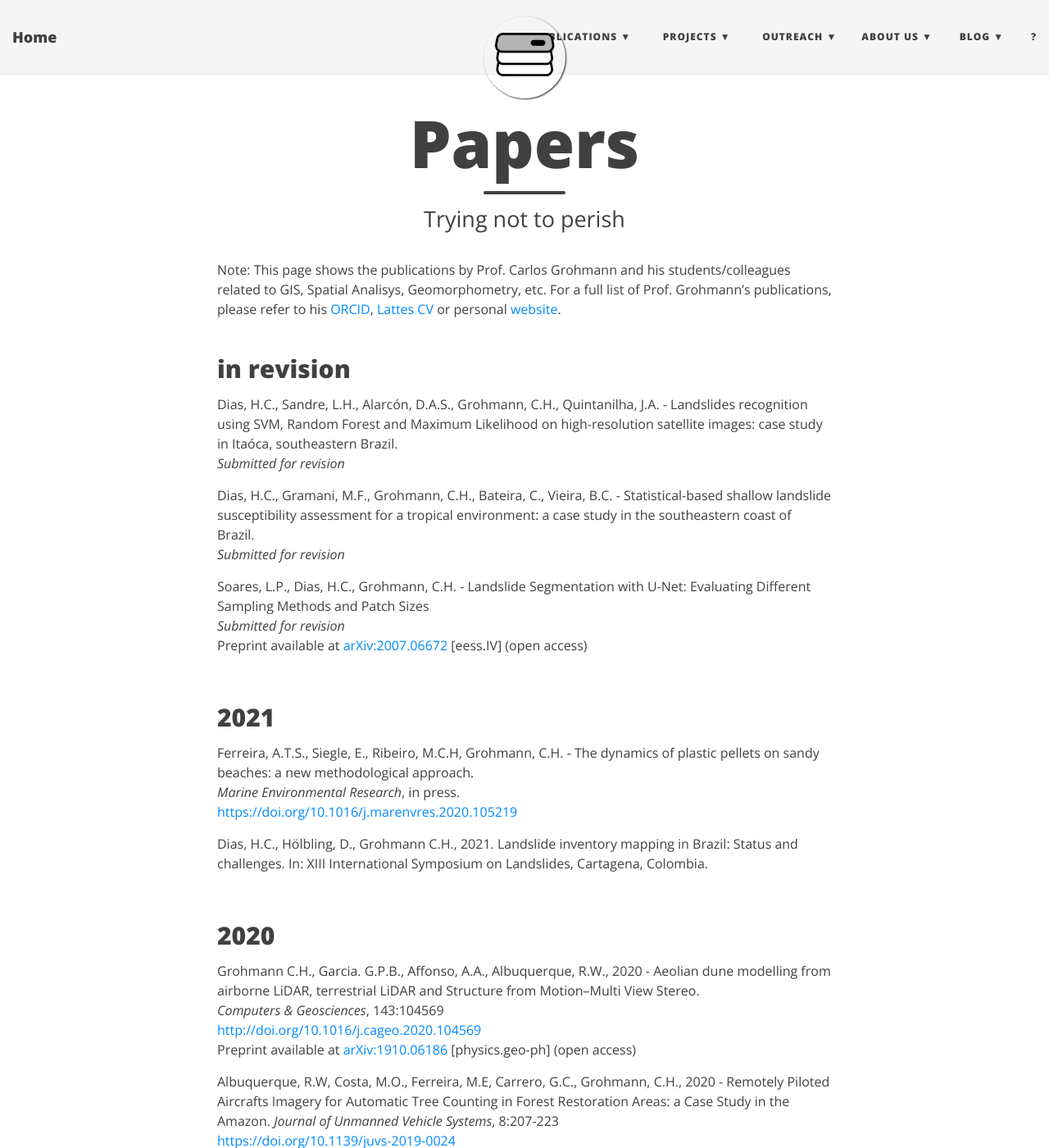
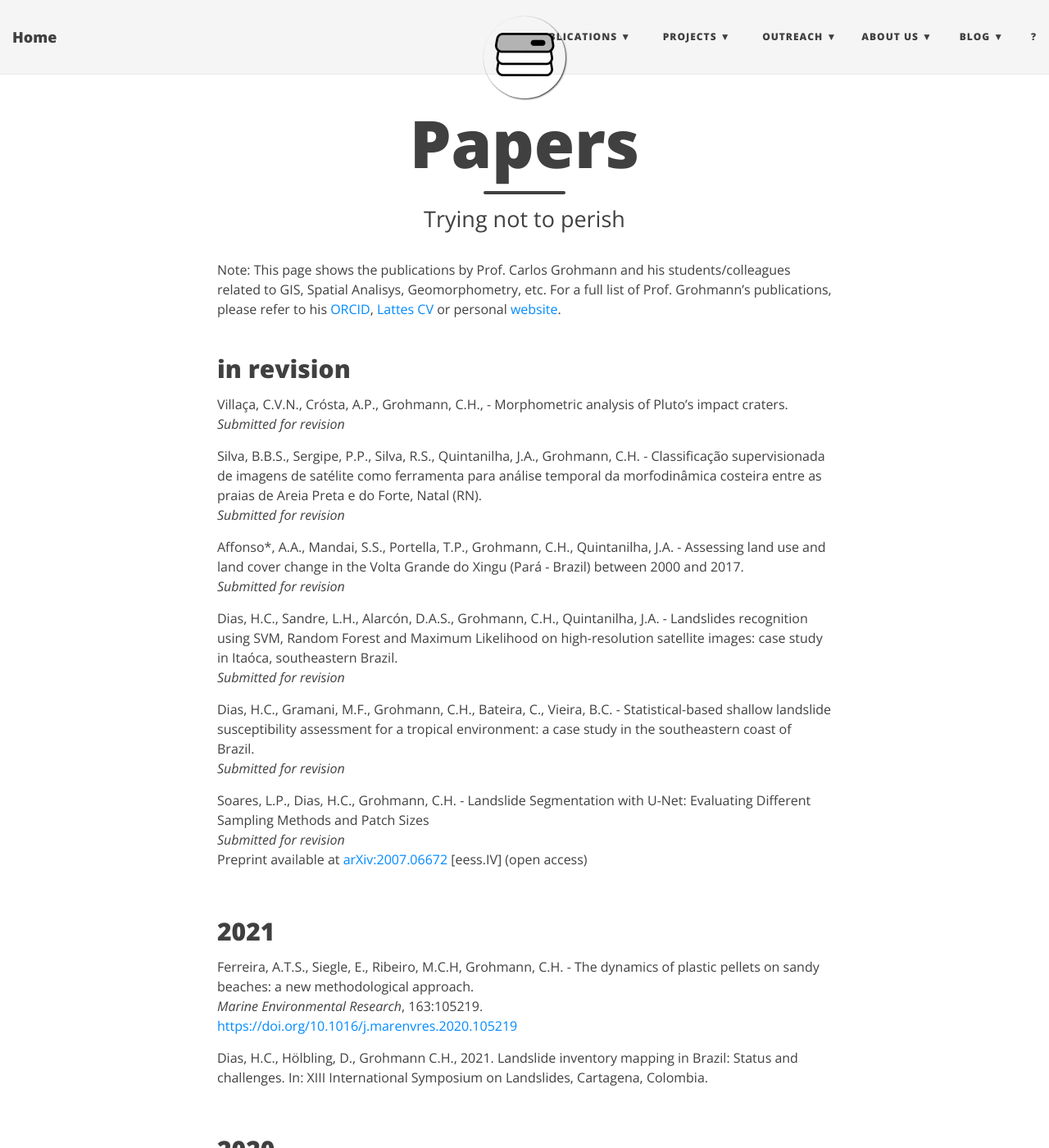
Before and after one commit to SPAMLab/SPAMLab.github.io, a Jekyll site: the page built from publications.md, in a window 1280 px wide and 1400 px high. Shown: the whole window at 82% size. Built offline with Jekyll 4.4.1, drawn with Linux system fonts in a browser that asks for light colours; nearby versions of some CDN libraries.

Commit message:
Update publications.md

```diff
--- a/publications.md
+++ b/publications.md
@@ -7,7 +7,22 @@ published: true
 Note: This page shows the publications by Prof. Carlos Grohmann and his students/colleagues related to GIS, Spatial Analisys, Geomorphometry, etc. For a full list of Prof. Grohmann's publications, please refer to his [ORCID](http://orcid.org/0000-0001-5073-5572), [Lattes CV](http://lattes.cnpq.br/5846052449613692) or personal [website](http://carlosgrohmann.com/pages/publications/).
 &nbsp;&nbsp;
 
+
 ## in revision
+
+<a name="crateras_caio"></a>
+Villaça, C.V.N., Crósta, A.P., Grohmann, C.H., - Morphometric analysis of Pluto’s impact craters.
+_Submitted for revision_
+
+
+<a name="praias_natal_pca5017"></a>
+Silva, B.B.S., Sergipe, P.P., Silva, R.S., Quintanilha, J.A., Grohmann, C.H. - Classificação supervisionada de imagens de satélite como ferramenta para análise temporal da morfodinâmica costeira entre as praias de Areia Preta e do Forte, Natal (RN).
+_Submitted for revision_
+
+<a name="alynne_pca5017"></a>
+Affonso\*, A.A., Mandai, S.S., Portella, T.P., Grohmann, C.H., Quintanilha, J.A. - Assessing land use and land cover change in the Volta Grande do Xingu (Pará - Brazil) between 2000 and 2017.
+_Submitted for revision_
+
 <a name="landslides_helen_pca5017"></a>
 Dias, H.C., Sandre, L.H., Alarcón, D.A.S., Grohmann, C.H., Quintanilha, J.A. - Landslides recognition using SVM, Random Forest and Maximum Likelihood on high-resolution satellite images: case study in Itaóca, southeastern Brazil.
 _Submitted for revision_
@@ -27,7 +42,7 @@ Preprint available at [arXiv:2007.06672](https://arxiv.org/abs/2007.06672) [eess
 ## 2021
 <a name="pellets_anderson"></a>
 Ferreira, A.T.S., Siegle, E., Ribeiro, M.C.H, Grohmann, C.H. - The dynamics of plastic pellets on sandy beaches: a new methodological approach.
-_Marine Environmental Research_, in press.
+_Marine Environmental Research_, 163:105219.
 [https://doi.org/10.1016/j.marenvres.2020.105219](https://doi.org/10.1016/j.marenvres.2020.105219)
 
 
```
